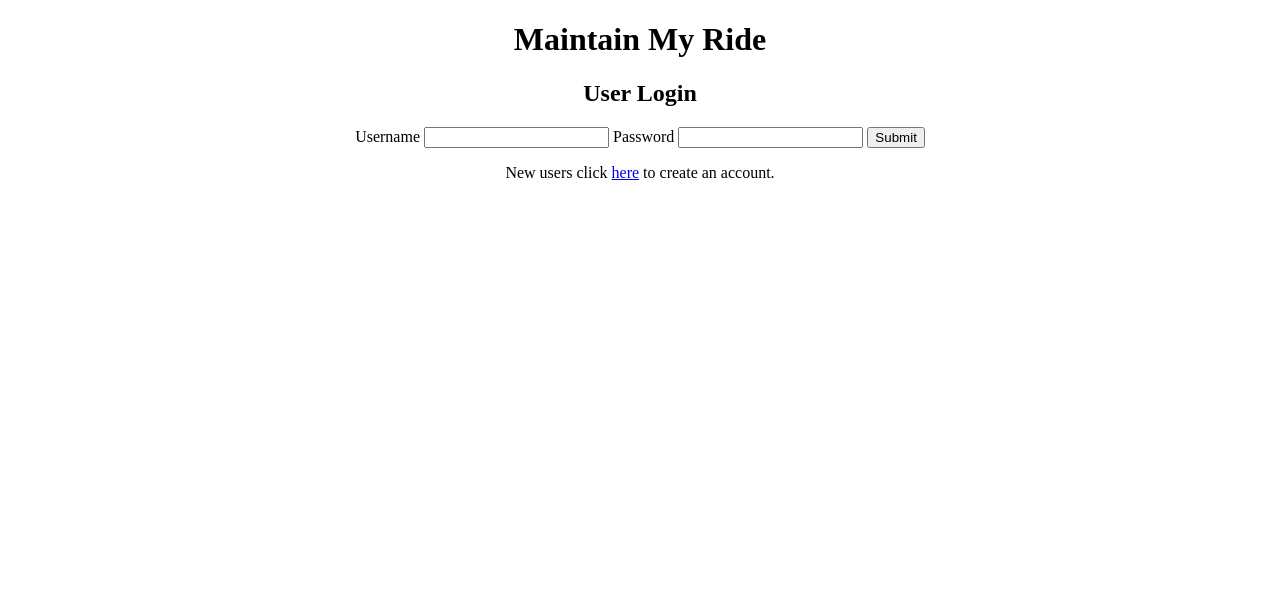
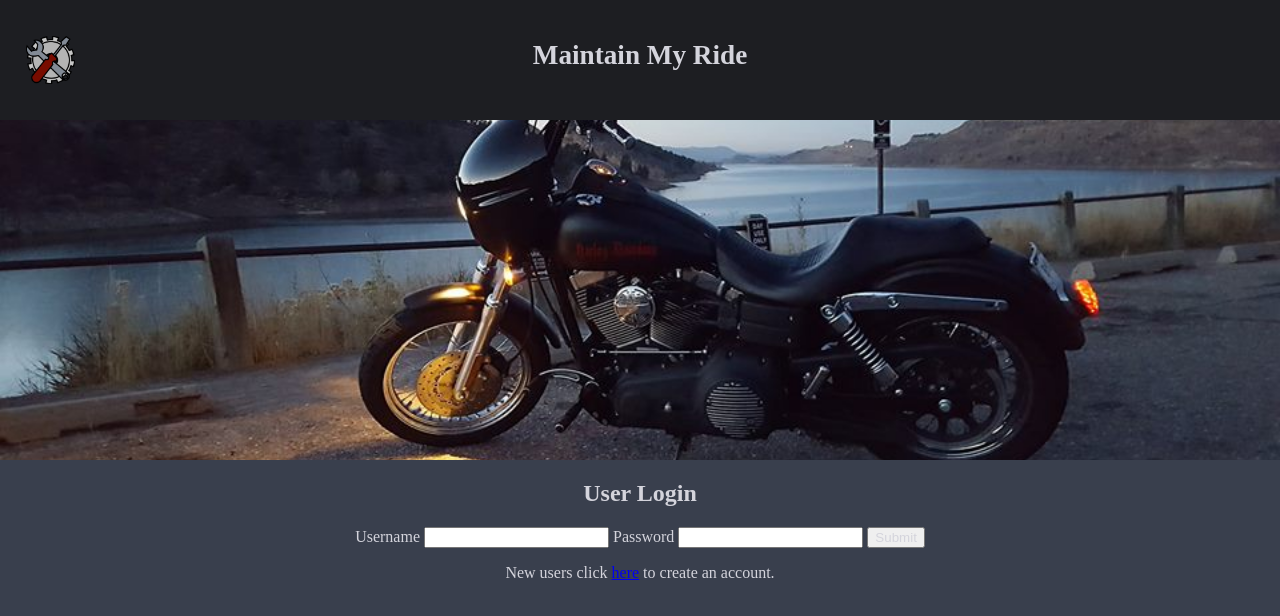
Before and after one commit to BrendanDarnell/MaintainMyRide, a website: page public/index.html in a window 1280 px wide. Drawn offline with nearby package versions, Linux system fonts and the light colour scheme.

Commit message:
Design site logo/header and begin login/signup layout

```diff
--- a/public/index.html
+++ b/public/index.html
@@ -10,12 +10,15 @@
 </head>
 <body>
 	<header role="banner">
+		<img src="logo.png" alt="website logo- wrench, screwdriver, and gear" class="logo"/>
 		<h1>Maintain My Ride</h1>
 	</header>
 
 	<main role="main">
 
 		<section class="login" role="region">
+			<div class="div-login-img"></div>
+			<div class="div-login-form">
 				<h2>User Login</h2>
 				<form class="login-form">
 					<label for="login-username">Username</label>
@@ -25,9 +28,12 @@
 					<button type="submit" class="login-button">Submit</button>
 				</form>
 				<p class="redirect-signup">New users click <a href="" class="redirect-button">here</a> to create an account.</p>
+			</div>
 		</section>
 
 		<section class="signup" role="region" aria-live="assertive" hidden>
+			<div class="div-login-img"></div>
+			<div class="div-signup-form">
 				<h2>User Signup</h2>
 				<form class="signup-form">
 					<fieldset>
@@ -46,6 +52,7 @@
 					</fieldset>
 					<button type="submit" class="signup-button">Submit</button>
 				</form>
+			</div>
 		</section>
 
 		<section class="user" role="region" aria-live="assertive" hidden></section>
--- a/public/index.js
+++ b/public/index.js
@@ -167,6 +167,11 @@ function getMaintenance(vehicleName) {
 function renderMaintenace(logs) {
 	let vehicleName = logs[0].vehicleName;
 
+	logs.sort((a,b) => {
+		return Number(b.mileage.replace(/,/g,"")) - Number(a.mileage.replace(/,/g,""));
+	});
+
+
 	$(`[name=${vehicleName}] > ul`).remove();
 	$(`[name=${vehicleName}] > button`).remove();
 	$(`[name=${vehicleName}] > form`).remove();
@@ -192,7 +197,8 @@ function toggleMaintenance() {
 	let vehicleName = $(event.target).text();
 	let existingLogs = $(`[name=${vehicleName}] > ul`).text();
 	if(existingLogs) {
-		$(`[name=${vehicleName}] > ul, .add-maint-button, .delete-maint-button, .update-maint-button`).toggle();
+		$(`[name=${vehicleName}] > ul, [name=${vehicleName}] > .add-maint-button,
+			[name=${vehicleName}] > .delete-maint-button, [name=${vehicleName}] > .update-maint-button`).toggle();
 	}
 	else {
 		getMaintenance(vehicleName)
@@ -240,7 +246,7 @@ function addMaint(vehicleName) {
 
 
 function getMaintUpdate(maintId) {
-	return {
+	let updateValues = {
 		_id: maintId,
 		type: $('[name="type"]').val(),
 		mileage: $('[name="mileage"]').val(),
@@ -249,6 +255,13 @@ function getMaintUpdate(maintId) {
 		notes: $('[name="notes"]').val(),
 		links: $('[name="links"]').val(),
 	}
+
+	Object.keys(updateValues).forEach(key => {
+		if(!updateValues[key]) {
+			delete updateValues[key];
+		}
+	});
+	return updateValues;
 }
 
 
@@ -259,6 +272,18 @@ function updateMaint(maintId) {
 		url: 'users/maintenance/update',
 		type: 'PUT',
 		data: JSON.stringify(updatedMaint),
+		contentType: 'application/json',
+		dataType: 'json',
+	})
+	.fail(()=> console.log('failed to update maintenance'));
+}
+
+
+function deleteMaint(maintId) {
+	return $.ajax({
+		url: 'users/maintenance/delete',
+		type: 'DELETE',
+		data: `{"_id": "${maintId}"}`,
 		contentType: 'application/json',
 		dataType: 'json',
 	})
@@ -362,6 +387,22 @@ function handleEvents() {
 			.then(renderMaintenace);
 	});
 
+	//delete an existing user log
+	$('.user').on('click', '.delete-maint-button', (event) => {
+		event.preventDefault();
+		event.stopPropagation();
+		let maintId = $(event.target).prop('name');
+		maintId = maintId.split('-');
+		maintId = maintId[1];
+		console.log(maintId);
+		deleteMaint(maintId)
+			.then(() => {
+				$(`[id = ${maintId}]`).remove();
+				$(`[name = update-${maintId}]`).remove();
+				$(`[name = delete-${maintId}]`).remove();
+			});
+	});
+
 }
 
 
--- a/public/main.css
+++ b/public/main.css
@@ -1,5 +1,14 @@
 * {
 	text-align: center;
+	box-sizing: border-box;
+	color: #d4d4dc;
+}
+
+body {
+	height: 100vh;
+	width: 100vw;
+	margin: 0;
+	background-color: #393f4d;
 }
 
 .redirect-button {
@@ -7,8 +16,58 @@
 	color: #0000EE;
 }
 
+header {
+	width: 100%;
+	height: 15vh;
+	background-color: #1d1e22;
+	position: relative;
+}
+
+h1 {
+	height: 100%;
+	width: 100%;
+	padding-top: 5vh;
+	margin: 0;
+	font-size: 1.7em;
+}
+
+.logo {
+	display: inline-block;
+	height: 40%;
+	width: auto;
+	position: absolute;
+	left: 2%;
+	top: 30%;
+}
+
+main, section {
+	height: 85vh;
+	width: 100%;
+	position: relative;
+}
+
+.div-login-img {
+	height: 50%;
+	width: 100%;
+	background-image: url("motorcycle2.jpg");
+	background-size: cover;
+	background-position: 70% center;
+}
+
+.div-login-form, .div-signup-form {
+	width: 90%;
+	margin-left: auto;
+	margin-right: auto;
+}
+
+
+
+
+
+
 li {
 	list-style: none;
+	padding: none;
 }
 
 h3 {
--- /dev/null
+++ b/public/responsive.css
@@ -0,0 +1,49 @@
+* {
+	text-align: center;
+	box-sizing: border-box;
+	color: #d4d4dc;
+}
+
+body {
+	height: 100vh;
+	width: 100vw;
+	margin: 0;
+	background-color: #393f4d;
+}
+
+.redirect-button {
+	/*cursor: pointer;*/
+	color: #0000EE;
+}
+
+header {
+	width: 100%;
+	height: 15%;
+	padding-top: 1.5%;
+	background-color: #1d1e22;
+}
+
+h1 {
+	height: 100%;
+	width: 100%;
+	padding-top: 2.5%;
+	position: relative;
+	margin: 0;
+}
+
+.logo {
+	height: 70%;
+	width: auto;
+	position: absolute;
+	left: 5%;
+	bottom: 15%;
+}
+
+li {
+	list-style: none;
+	padding: none;
+}
+
+h3 {
+	cursor: pointer;
+}
```
Also changed, not shown: public/logo.png (added), public/motorcycle.jpg (added), public/motorcycle2.jpg (added). Lines whose indentation alone changed are shown as unchanged.
